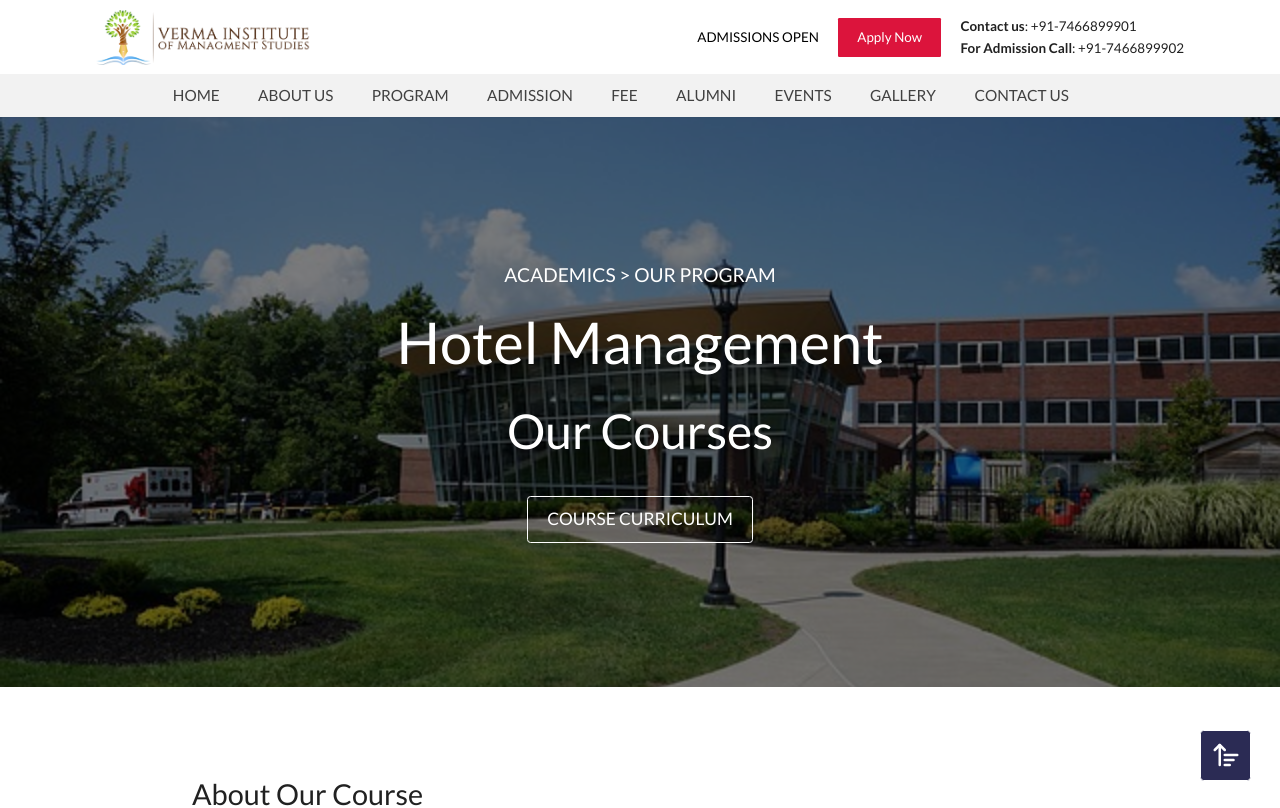
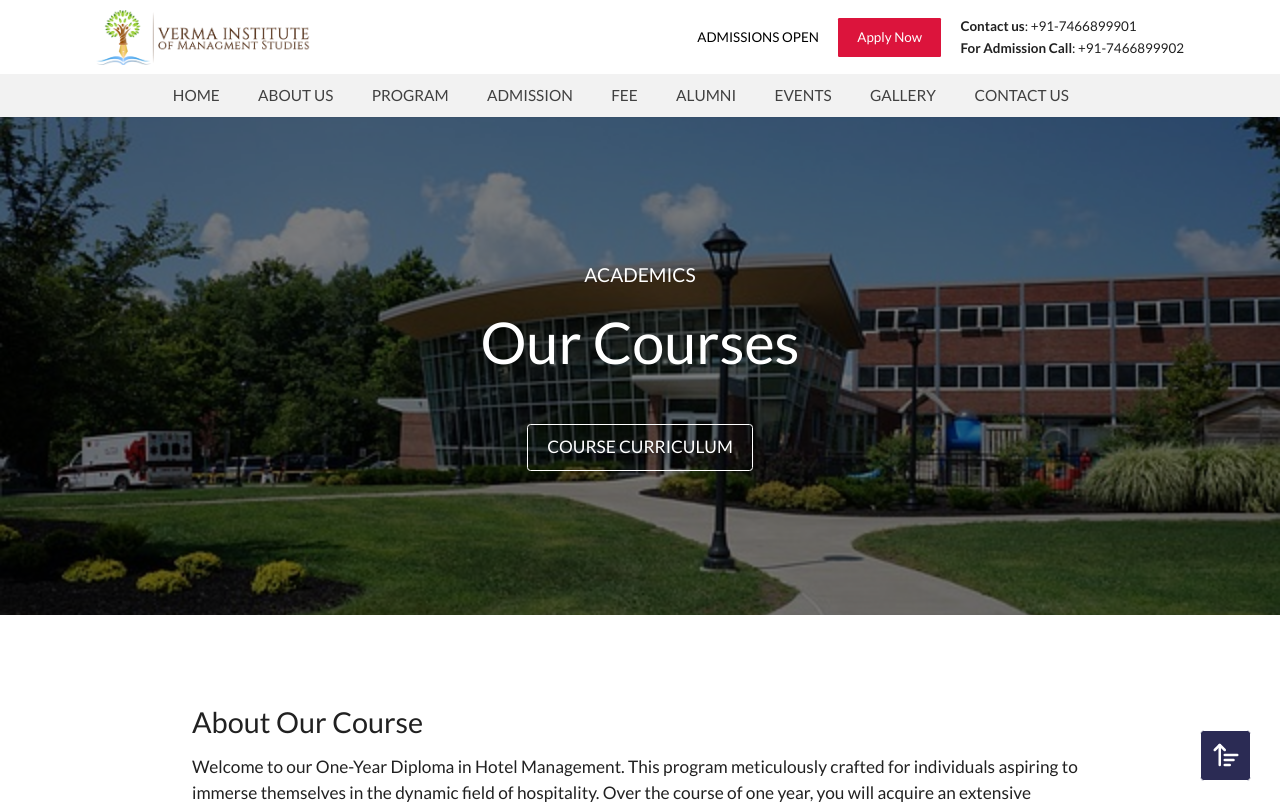
Before and after one commit to hvs1234/Vims-Institute-Main, a React (Vite) app: page /program in a window 1280 px wide. Shown: the top 808 px of the page. Built offline with nearby package versions, Linux system fonts and the light colour scheme.

Commit message:
fix some content at 12:11pm

```diff
--- a/src/APIs/TopBannerAPI.jsx
+++ b/src/APIs/TopBannerAPI.jsx
@@ -17,11 +17,11 @@ export const AboutUsBannerData = [
 export const ProgramBannerData = [
   {
     id: 1,
-    topdesc: `Academics > Our Program`,
+    topdesc: `Academics`,
     img: `bg-[url('/Images/Academics/1.jpg')]`,
     titleclass: ``,
-    title: `Hotel Management`,
-    title2: `Our Courses`,
+    title: `Our Courses`,
+    title2: ``,
     para: ``,
     btnClass: `bg-transparent px-[2rem] py-[1rem] rounded-md text-[white] font-normal border-[1px] border-[white] text-[1.8rem] transition-all
     duration-[0.2s] ease-linear hover:bg-[white] hover:text-[black] uppercase`,
--- a/src/Pages/Home/HomeCareer.jsx
+++ b/src/Pages/Home/HomeCareer.jsx
@@ -11,11 +11,10 @@ const HomeCareer = () => {
       <div className="py-[6rem] px-[20rem] w-[100%] relative bg-[#313175] max-xl:px-[5rem] max-md:px-[2rem]">
         <div className="flex flex-col justify-center gap-[1rem] items-center text-center w-[100%]">
           <h2 className="text-[3rem] font-normal text-[white] text-center">
-            <i className="fa-solid fa-quote-left"></i>&nbsp; Your Pathway To A
-            Successful Career &nbsp;<i className="fa-solid fa-quote-right"></i>
+            Your Pathway To A Successful Career
           </h2>
           <h2 className="text-[3rem] font-normal text-[white] text-center">
-            Why Join VIMS
+            Why Join VIMS ?
           </h2>
         </div>
         <HomeProgramCard homeprogramdata={homeprogramdata} />
--- a/src/Pages/Program/ProgramCareer.jsx
+++ b/src/Pages/Program/ProgramCareer.jsx
@@ -11,8 +11,7 @@ const ProgramCareer = () => {
       <div className="py-[6rem] px-[20rem] w-[100%] relative bg-[#313175] max-xl:px-[5rem] max-md:px-[2rem]">
         <div className="flex flex-col justify-center gap-[1rem] items-center text-center w-[100%]">
           <h2 className="text-[3rem] font-normal text-[white] text-center">
-            <i className="fa-solid fa-quote-left"></i>&nbsp; Course Highlights
-            &nbsp;<i className="fa-solid fa-quote-right"></i>
+            Course Highlights
           </h2>
         </div>
         <HomeProgramCard homeprogramdata={homeprogramdata} />
```
